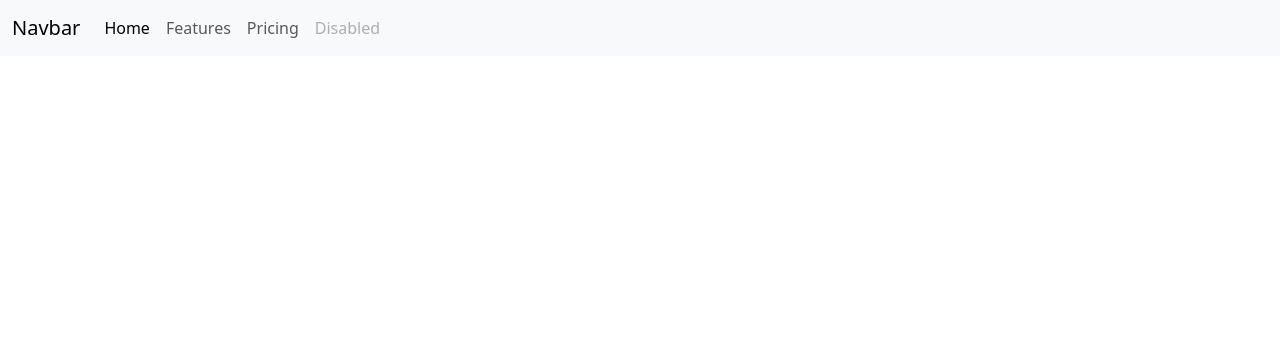
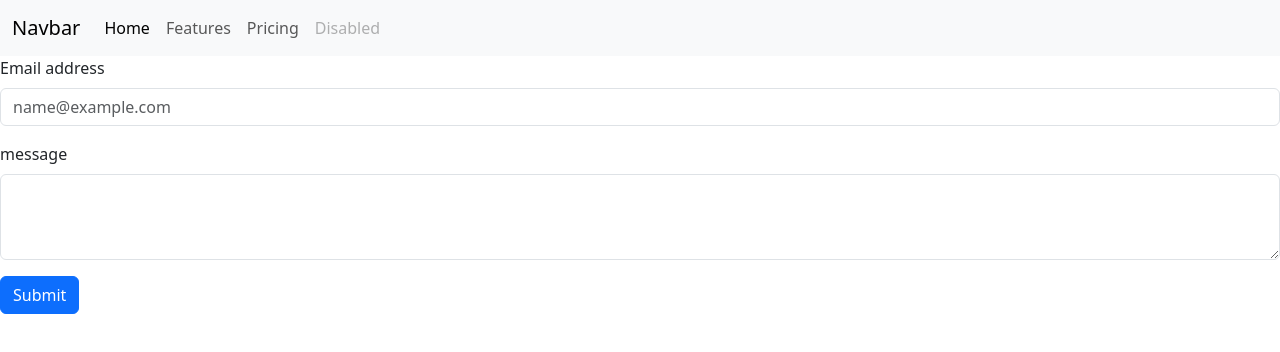
Before and after one commit to raushanaman/Node.js-tutorial, a website: page Express tutorial/public/index.html in a window 1280 px wide. Drawn offline with nearby package versions, Linux system fonts and the light colour scheme.

Commit message:
form handling and more through express

```diff
--- a/Express tutorial/public/index.html
+++ b/Express tutorial/public/index.html
@@ -31,6 +31,17 @@
     </div>
   </div>
 </nav>
+<form action="/contact" method="post">
+<div class="mb-3">
+  <label for="exampleFormControlInput1 name" class="form-label">Email address</label>
+  <input type="text" class="form-control" id="exampleFormControlInput1" placeholder="name@example.com" name="name" id="name">
+</div>
+<div class="mb-3">
+  <label for="message" class="form-label">message</label>
+  <textarea class="form-control" id="message" rows="3" name="message"></textarea>
+</div>
+<button type="submit" class="btn btn-primary">Submit</button>
+</form>
 
 </body>
 </html>
```
Also changed, not shown: Express tutorial/server.js (+65 -20 lines), Express tutorial/views/404.html (added, +12 -0 lines).
